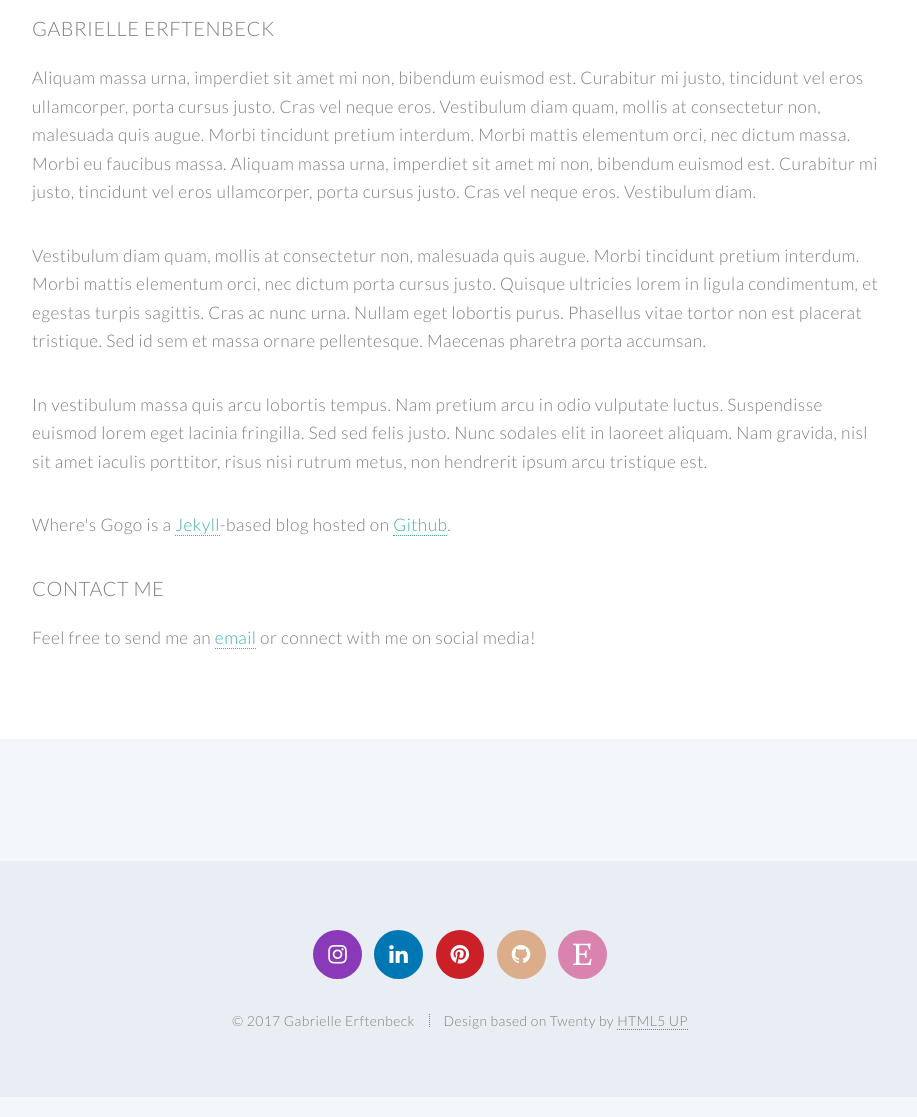
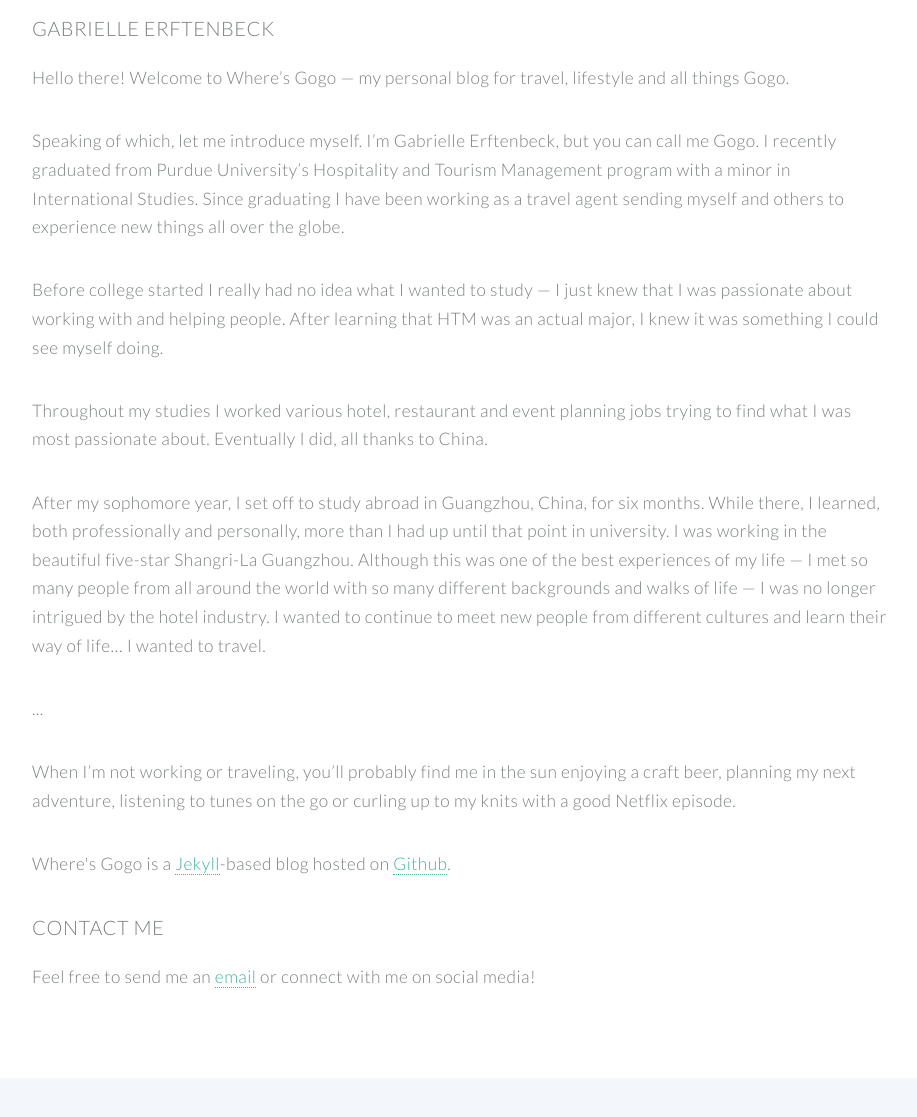
Before and after one commit to wheresgogo/wheresgogo.github.io, a Jekyll site: the page built from about.html, in a window 1280 px wide and 1400 px high, scrolled down 901 px. Shown: the part 193-1310 px from the top of the window, without its empty margins (180-1097 px from the left). Built offline with Jekyll 4.4.1, drawn with Linux system fonts in a browser that asks for light colours.

Commit message:
added about me

```diff
--- a/about.html
+++ b/about.html
@@ -27,9 +27,13 @@ layout: default
 									<header>
 										<h3>Gabrielle Erftenbeck</h3>
 									</header>
-									<p>Aliquam massa urna, imperdiet sit amet mi non, bibendum euismod est. Curabitur mi justo, tincidunt vel eros ullamcorper, porta cursus justo. Cras vel neque eros. Vestibulum diam quam, mollis at consectetur non, malesuada quis augue. Morbi tincidunt pretium interdum. Morbi mattis elementum orci, nec dictum massa. Morbi eu faucibus massa. Aliquam massa urna, imperdiet sit amet mi non, bibendum euismod est. Curabitur mi justo, tincidunt vel eros ullamcorper, porta cursus justo. Cras vel neque eros. Vestibulum diam.</p>
-									<p>Vestibulum diam quam, mollis at consectetur non, malesuada quis augue. Morbi tincidunt pretium interdum. Morbi mattis elementum orci, nec dictum porta cursus justo. Quisque ultricies lorem in ligula condimentum, et egestas turpis sagittis. Cras ac nunc urna. Nullam eget lobortis purus. Phasellus vitae tortor non est placerat tristique. Sed id sem et massa ornare pellentesque. Maecenas pharetra porta accumsan. </p>
-									<p>In vestibulum massa quis arcu lobortis tempus. Nam pretium arcu in odio vulputate luctus. Suspendisse euismod lorem eget lacinia fringilla. Sed sed felis justo. Nunc sodales elit in laoreet aliquam. Nam gravida, nisl sit amet iaculis porttitor, risus nisi rutrum metus, non hendrerit ipsum arcu tristique est.</p>
+									<p>Hello there! Welcome to Where’s Gogo — my personal blog for travel, lifestyle and all things Gogo.</p>
+									<p>Speaking of which, let me introduce myself. I’m Gabrielle Erftenbeck, but you can call me Gogo. I recently graduated from Purdue University’s Hospitality and Tourism Management program with a minor in International Studies. Since graduating I have been working as a travel agent sending myself and others to experience new things all over the globe.</p>
+									<p>Before college started I really had no idea what I wanted to study — I just knew that I was passionate about working with and helping people. After learning that HTM was an actual major, I knew it was something I could see myself doing.</p>
+									<p>Throughout my studies I worked various hotel, restaurant and event planning jobs trying to find what I was most passionate about. Eventually I did, all thanks to China.</p>
+									<p>After my sophomore year, I set off to study abroad in Guangzhou, China, for six months. While there, I learned, both professionally and personally, more than I had up until that point in university. I was working in the beautiful five-star Shangri-La Guangzhou. Although this was one of the best experiences of my life — I met so many people from all around the world with so many different backgrounds and walks of life — I was no longer intrigued by the hotel industry. I wanted to continue to meet new people from different cultures and learn their way of life… I wanted to travel.</p>
+									<p>...</p>
+									<p>When I’m not working or traveling, you’ll probably find me in the sun enjoying a craft beer, planning my next adventure, listening to tunes on the go or curling up to my knits with a good Netflix episode.</p>
 									<p>Where's Gogo is a <a href="https://jekyllrb.com">Jekyll</a>-based blog hosted on <a href="https://github.com">Github</a>.</p>
 									<header>
 										<h3>Contact Me</h3>
```
Also changed, not shown: index.html (+2 -6 lines).
